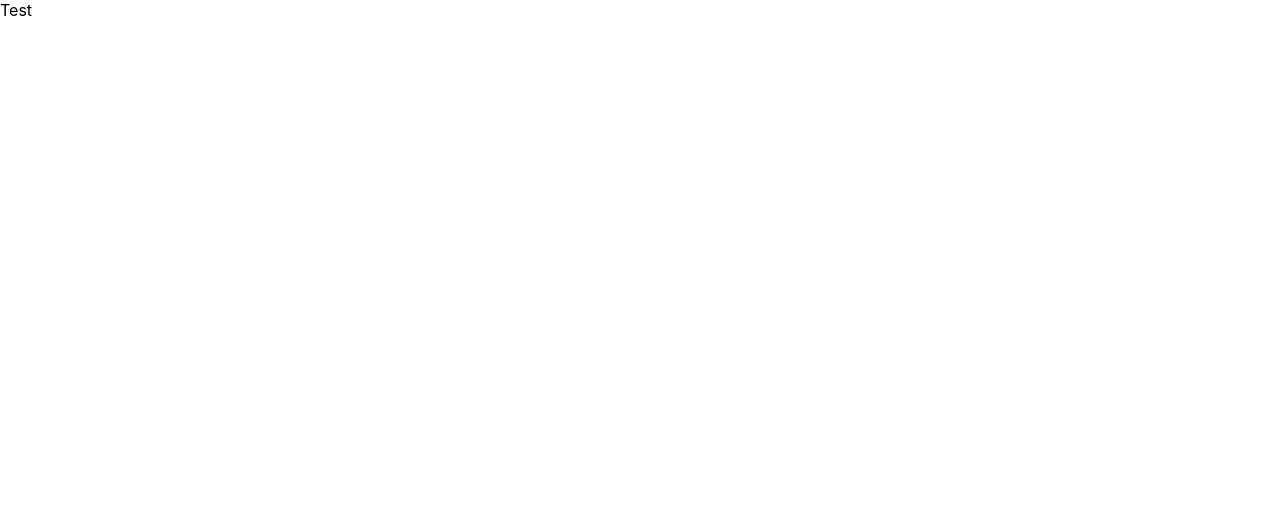
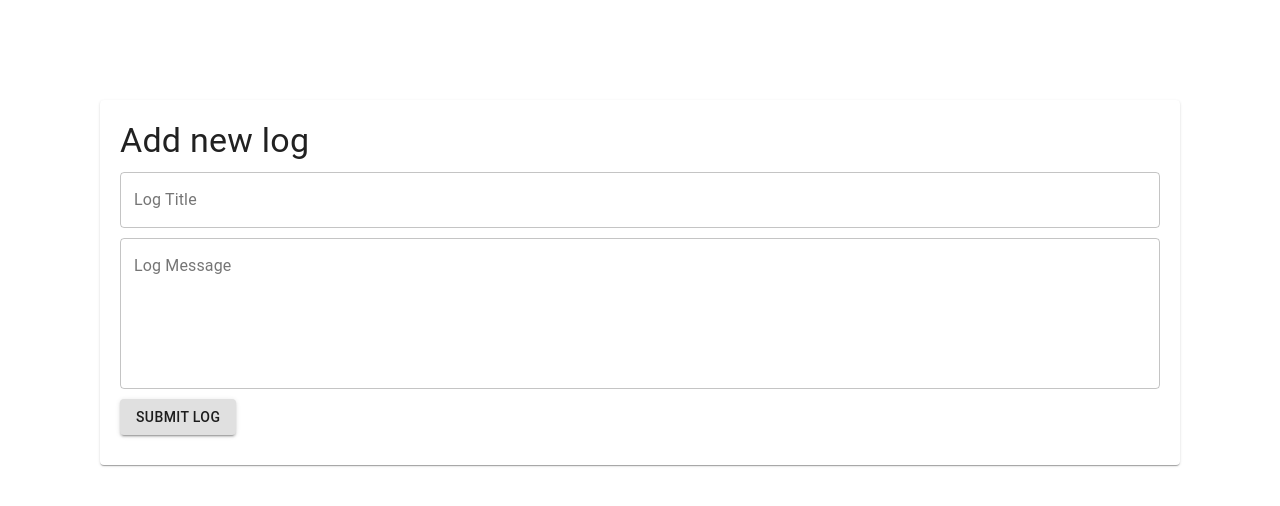
Before and after one commit to connorch/mini_timeline, a React (Create React App) app: page / in a window 1280 px wide. Shown: the top 506 px of the page. Built offline with nearby package versions, Linux system fonts and the light colour scheme.

Commit message:
create the add_log_form and track completed logs in timline state

```diff
--- /dev/null
+++ b/src/Components/AddLogForm.js
@@ -0,0 +1,68 @@
+import React, { useState } from 'react';
+import { Paper, makeStyles, Typography, TextField, Button } from '@material-ui/core';
+
+const AddLogForm = ({ addLog }) => {
+  const classes = useStyles();
+
+  const [title, setTitle] = useState('');
+  const [message, setMessage] = useState('');
+
+  const handleAddLog = () => {
+    addLog(title, message);
+    setTitle('');
+    setMessage('');
+  }
+
+  return (
+    <Paper className={classes.paper}>
+      <Typography variant="h4">Add new log</Typography>
+      <form className={classes.form}>
+        <TextField
+          variant="outlined"
+          label="Log Title"
+          id="log_title"
+          name="log_title"
+          fullWidth
+          className={classes.formField}
+          value={title}
+          onChange={(e) => setTitle(e.target.value)}
+        />
+        <TextField
+          variant="outlined"
+          label="Log Message"
+          id="log_message"
+          name="log_message"
+          type="text"
+          fullWidth
+          multiline
+          rows={6}
+          rowsMax={16}
+          className={classes.formField}
+          value={message}
+          onChange={(e) => setMessage(e.target.value)}
+        />
+        <Button
+          variant="contained"
+          onClick={handleAddLog}
+        >
+          Submit Log
+          </Button>
+      </form>
+    </Paper>
+  );
+}
+
+const useStyles = makeStyles(theme => ({
+  paper: {
+    padding: 20
+  },
+  form: {
+    paddingTop: 10,
+    paddingBottom: 10
+  },
+  formField: {
+    marginBottom: 10
+  }
+}));
+
+export default AddLogForm;
--- a/src/Components/Timeline.js
+++ b/src/Components/Timeline.js
@@ -1,7 +1,33 @@
-import React from 'react';
+import React, { useState } from 'react';
+import TimelineCardForm from './AddLogForm';
+import { makeStyles } from '@material-ui/core';
 
-const Timeline = () => (
-  <div>Test</div>
-)
+const Timeline = () => {
+  const classes = useStyles();
+
+  const [logs, setLogs] = useState([]);
+
+  const addLog = (title, message) => {
+    setLogs([
+      ...logs,
+      { title, message }
+    ]);
+  }
+
+  return (
+    <div className={classes.root}>
+      <TimelineCardForm addLog={addLog} />
+    </div>
+  );
+}
+
+const useStyles = makeStyles(theme => ({
+  root: {
+    padding: 100,
+    [theme.breakpoints.down('xs')]: {
+      padding: 10
+    }
+  }
+}));
 
 export default Timeline;
```
Also changed, not shown: src/Components/TimelineCardForm.js (deleted, +0 -9 lines).
